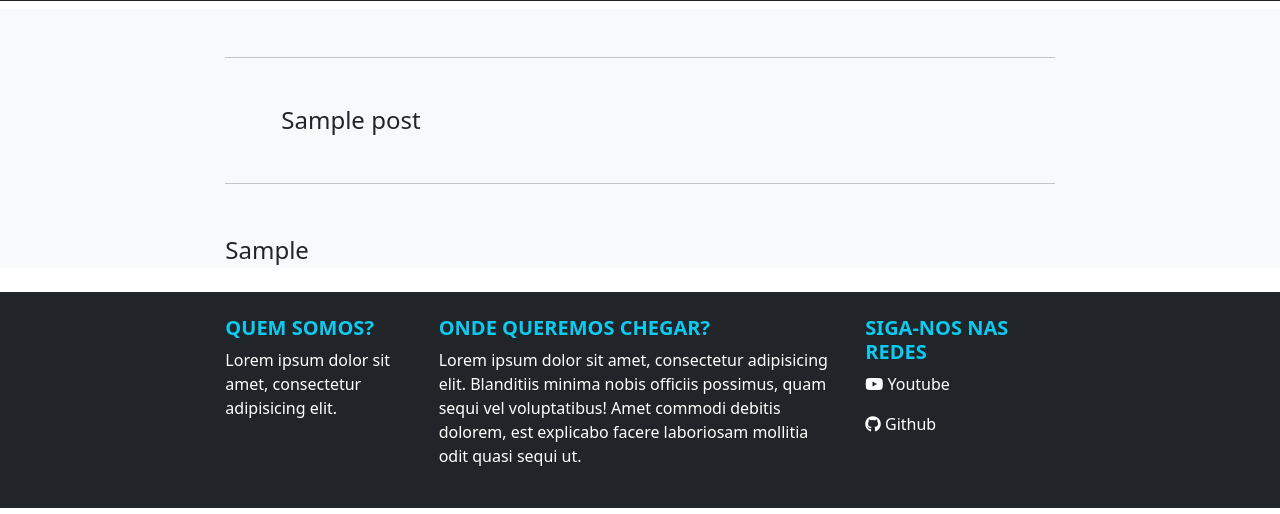
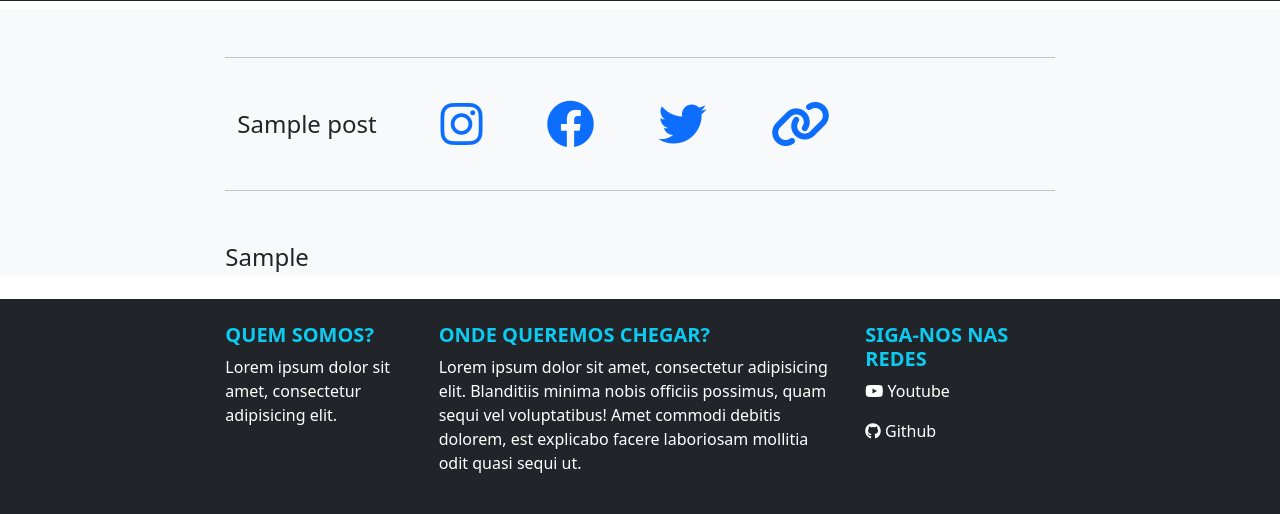
Before and after one commit to Rodrigodante11/blog_django, a Django app: page /post/1/post_detail in a window 1280 px wide. Shown: the part 71-585 px from the top of the page. Run offline with Django 3.2, Linux system fonts and the light colour scheme; tables that the repository leaves empty hold one stand-in row (values such as "Sample post"); some libraries are stand-ins or nearby versions.

Commit message:
adicionando e posicionando botoes de rede social no detail utilizando d-flex

```diff
--- a/templates/blog/post_detail.html
+++ b/templates/blog/post_detail.html
@@ -35,7 +35,58 @@
 
                         <hr class="my-5">
 
-                        <h1 class="fs-4 px-5 mx-2" >{{post.titulo}}</h1>
+                        <div class="container-fluid my-4">
+                            <div class="flex-row d-flex my-3">
+                                {{post.titulo}}
+                                <a href="#">
+                                    <span class="d-flex justify-content-center align-items-center ms-5">
+                                        <span class="ms-3"
+                                          data-bs-toggle="tooltip"
+                                          data-bs-placement="top"
+                                          title="Compartilhar no Instagran">
+
+                                            <i class="fa-brands fa-instagram fa-2xl"></i>
+                                        </span>
+                                    </span>
+                                </a>
+
+                                <a href="#">
+                                    <span class="d-flex justify-content-center align-items-center ms-5">
+                                        <span class="ms-3"
+                                          data-bs-toggle="tooltip"
+                                          data-bs-placement="top"
+                                          title="Compartilhar no Facebook">
+
+                                            <i class="fa-brands fa-facebook fa-2xl"></i>
+                                        </span>
+                                    </span>
+                                </a>
+
+                                <a href="#">
+                                    <span class="d-flex justify-content-center align-items-center ms-5">
+                                        <span class="ms-3"
+                                          data-bs-toggle="tooltip"
+                                          data-bs-placement="top"
+                                          title="Compartilhar no Twitter">
+
+                                            <i class="fa-brands fa-twitter fa-2xl"></i>
+                                        </span>
+                                    </span>
+                                 </a>
+
+                                <a href="#">
+                                    <span class="d-flex justify-content-center align-items-center ms-5">
+                                        <span class="ms-3"
+                                          data-bs-toggle="tooltip"
+                                          data-bs-placement="top"
+                                          title="Link">
+
+                                            <i class="fa-solid fa-link fa-2xl"></i>
+                                        </span>
+                                    </span>
+                                </a>
+                            </div>
+                        </div>
 
                         <hr class="my-5">
 
```
